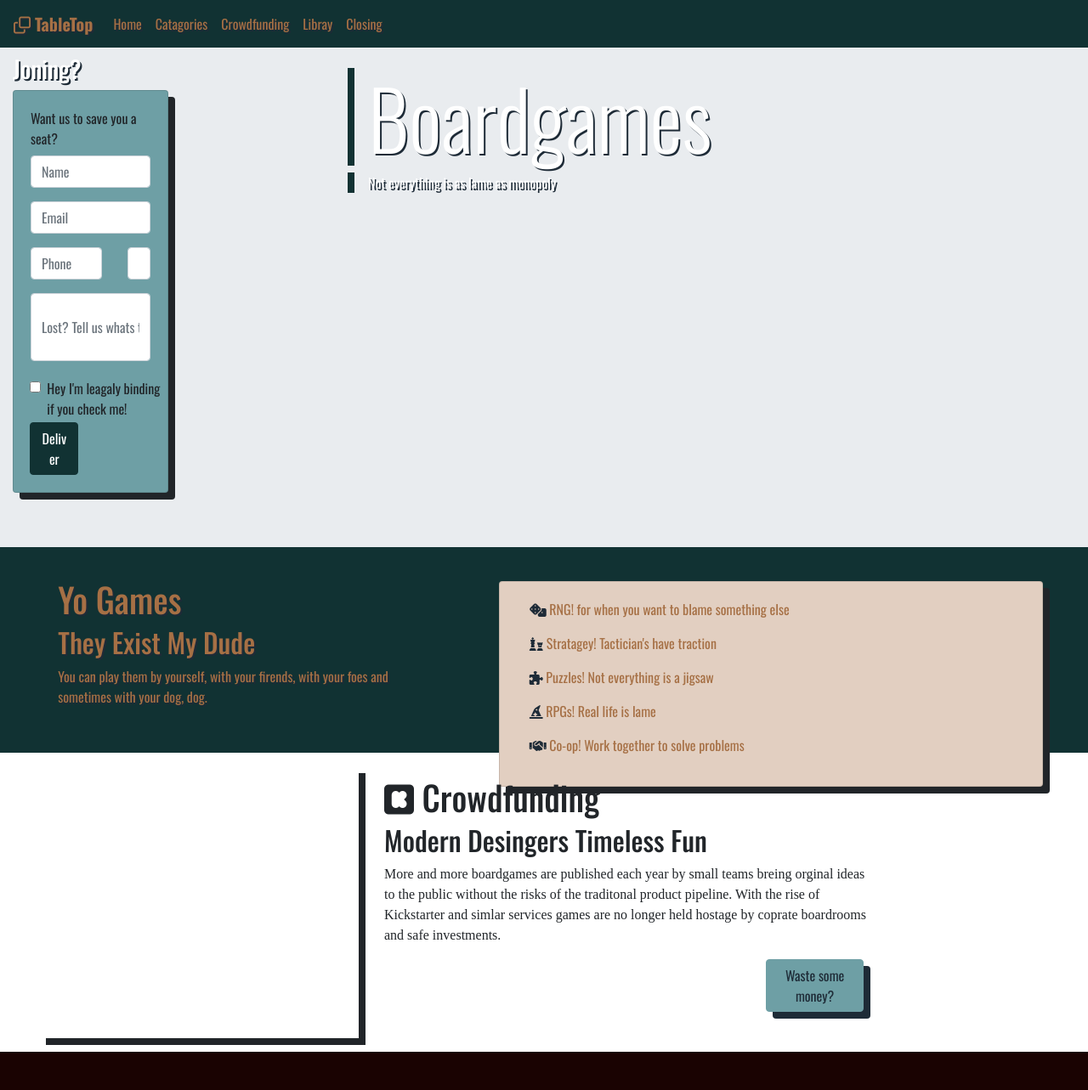
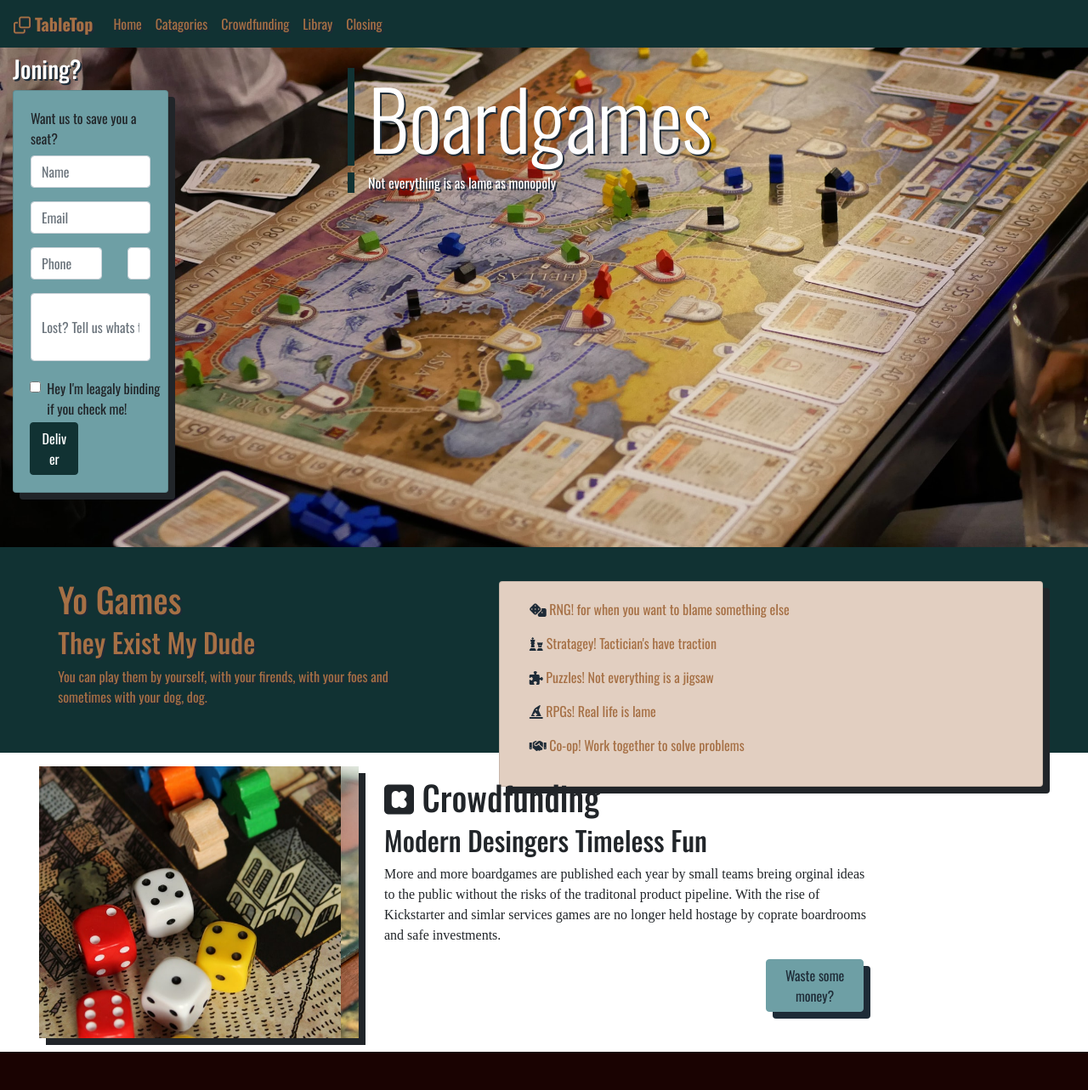
Before and after one commit to LawrenceHaney/Clone, a plain HTML site: page index.html in a window 1280 px wide. Shown: the top 1283 px of the page at 85% size. Drawn offline with nearby package versions, Linux system fonts and the light colour scheme; the site is published under a folder, as on GitHub Pages, so addresses that start at the root find nothing; a web font is replaced by a local one.

Commit message:
fixed img syntax

```diff
--- a/style.css
+++ b/style.css
@@ -12,7 +12,7 @@ body {
 }
 
 .splashback{
-  background-image: url(/splashback.jpg);
+  background-image: url(./splashback.jpg);
   margin-bottom: 0;
 }
 main{
@@ -29,15 +29,15 @@ top: 5vh;
 
 
 #carousel1{
-  background-image: url(/meeple.jpg);
+  background-image: url(./meeple.jpg);
   height: 40vh;
 }
 #carousel2{
-  background-image: url(/mini.jpg);
+  background-image: url(./mini.jpg);
   height: 40vh;
 }
 #carousel3{
-  background-image: url(/board.jpg);
+  background-image: url(./board.jpg);
   height: 40vh;
 }
 
```
